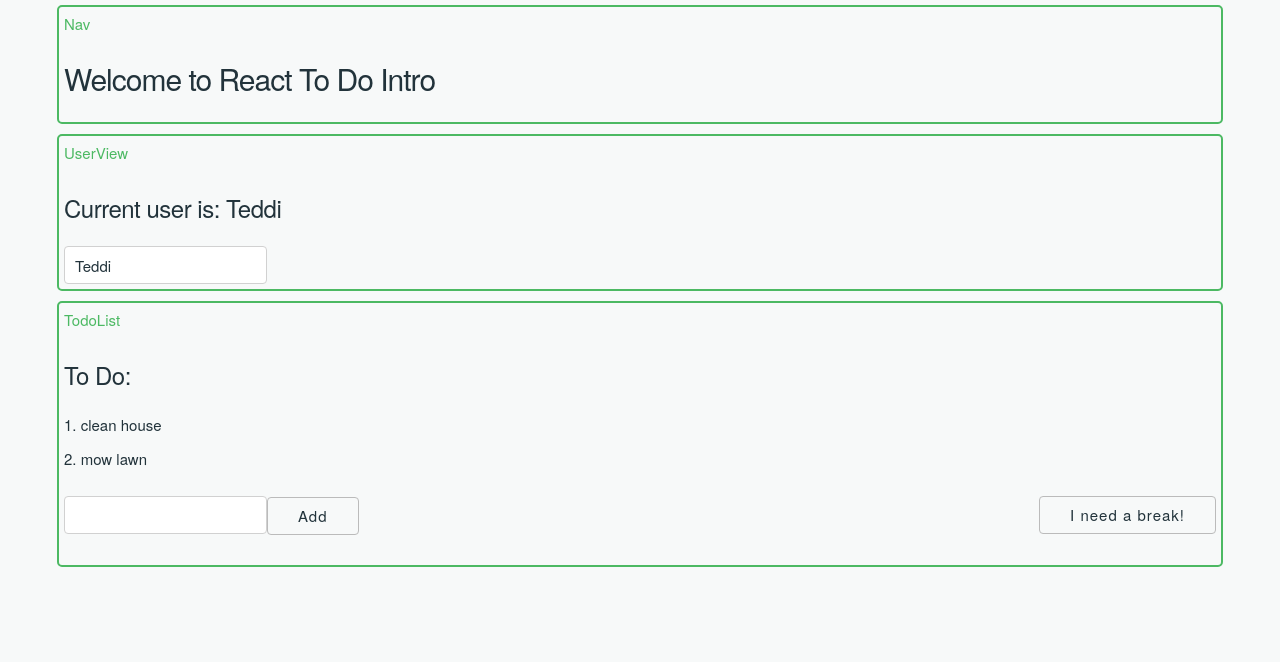
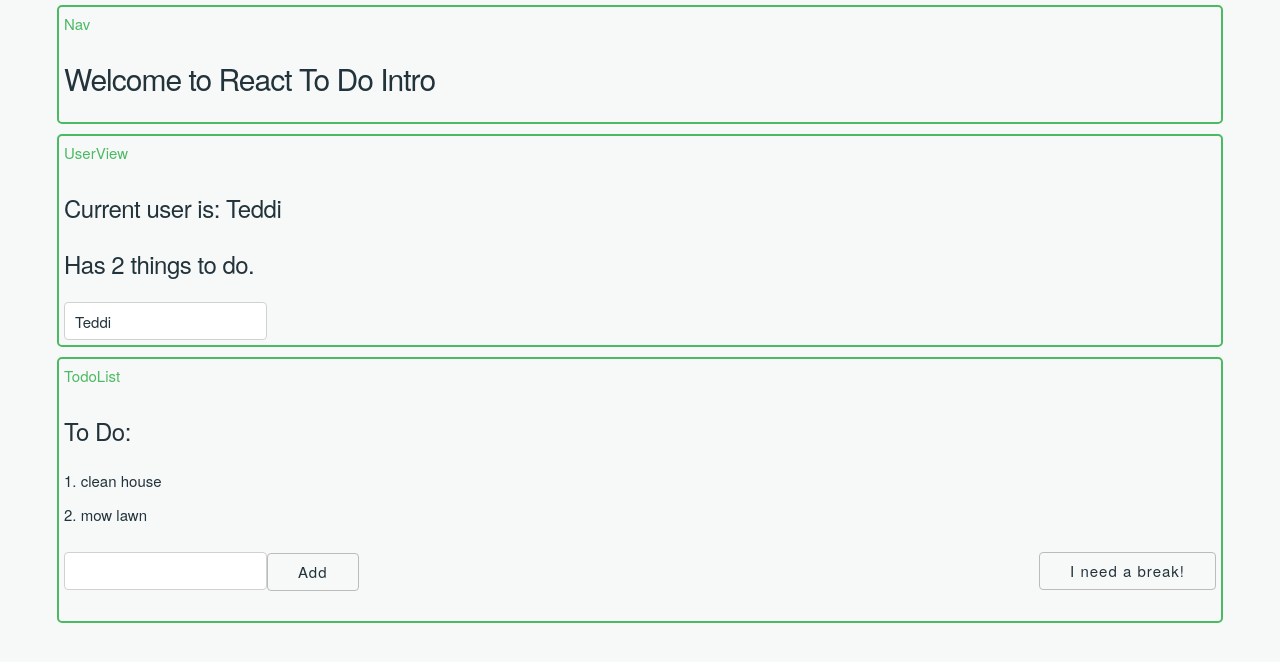
Before and after one commit to teddim/bld04-react-todo-intro, a React (Create React App) app: page / in a window 1280 px wide. Shown: the top 662 px of the page. Built offline with nearby package versions, Linux system fonts and the light colour scheme.

Commit message:
add total todos

```diff
--- a/src/App.js
+++ b/src/App.js
@@ -48,8 +48,10 @@
             currentView = <BreakTime displayTodoList={this.displayTodoList}/>
         }
         return (<div className="App">
-            <Nav/>
-            <UserView firstName={this.state.user.firstName}/>
+          <Nav/>
+          <UserView
+            firstName={this.state.user.firstName}
+            totalTodo={this.state.todos.length}/>
             {currentView}
         </div>);
     }
--- a/src/UserView.js
+++ b/src/UserView.js
@@ -16,10 +16,11 @@
     render() {
         return (
             <div className="UserView">
-                <p className="CompLabel">UserView</p>
-                <h5>Current user is: {this.state.firstName}</h5>
-                <input type="text" value={this.state.firstName}
-                       onChange={this.handleChange}/>
+              <p className="CompLabel">UserView</p>
+              <h5>Current user is: {this.state.firstName}</h5>
+              <h5>Has {this.props.totalTodo} things to do.</h5>
+              <input type="text" value={this.state.firstName}
+                onChange={this.handleChange}/>
             </div>
         );
     }
```
